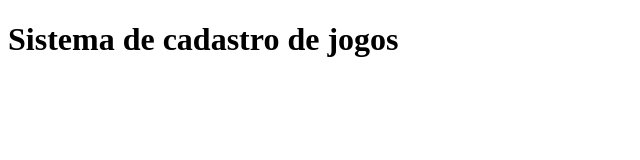
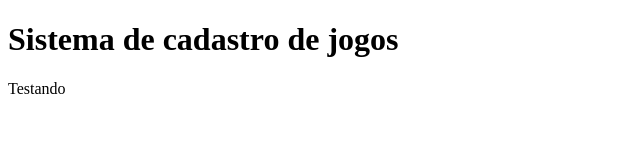
Before and after one commit to saulozurc/sistema-de-cadastro, a plain HTML site: page index.html in a window 1280 px wide. Shown: the full height of the page, 0-640 px from the left. Drawn offline with Linux system fonts and the light colour scheme.

Commit message:
incluindo o paragrafo

```diff
--- a/index.html
+++ b/index.html
@@ -10,5 +10,9 @@
     <h1>
         Sistema de cadastro de jogos
     </h1>
+    <p>
+        Testando
+    </p>
+    <script src="app.js"></script>
 </body>
 </html>
```
